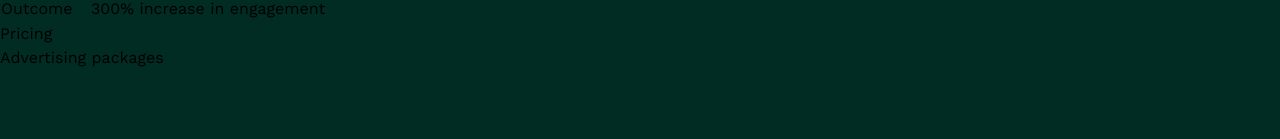
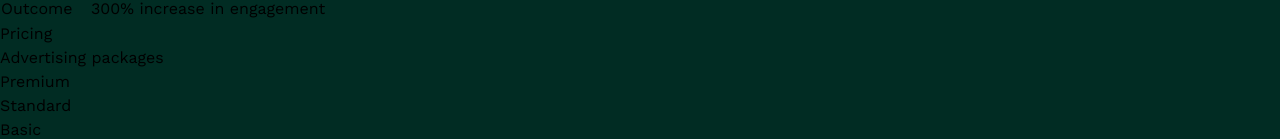
Before and after one commit to ionutpetru4046/landing-page-adCarrot, a React (Vite) app: page / in a window 1280 px wide. Shown: the part 9672-9811 px from the top of the page. Before the commit the page ends 9742 px from the top, so only its background shows below. Built offline with nearby package versions, Linux system fonts and the light colour scheme.

Commit message:
added pricing list and looped through packages to display

```diff
--- a/src/components/AdAgencyPackages.jsx
+++ b/src/components/AdAgencyPackages.jsx
@@ -1,3 +1,5 @@
+import { PACKAGES } from "../constants"
+
 const AdAgencyPackages = () => {
   return (
     <section className="bg-stone-50 px-4 py-12 md:px-8" id="pricing">
@@ -7,6 +9,19 @@ const AdAgencyPackages = () => {
             </h2>
             <p className="mb-4 text-center text-3xl tracking-tighter md:text-5xl">Advertising packages</p>
         </div>
+        <div className=" flex flex-col items-center space-y-8">
+            {PACKAGES.map((pkg, index) => (
+                <div key={index} className="max-w-4xl rounded-xl border-2 border-emerald-950 p-8">
+                    <div className="flex flex-col items-center justify-between
+                    md:flex-row md:items-start">
+                        <div className="mb-6 flex flex-col md:mb-0 md:w-1/2">
+                            <h2 className="mb-2 text-lg font-semibold
+                            tracking-tighter">{pkg.name}</h2>
+                        </div>
+                    </div>
+                </div>
+            ))}
+        </div>
     </section>
   )
 }
```
